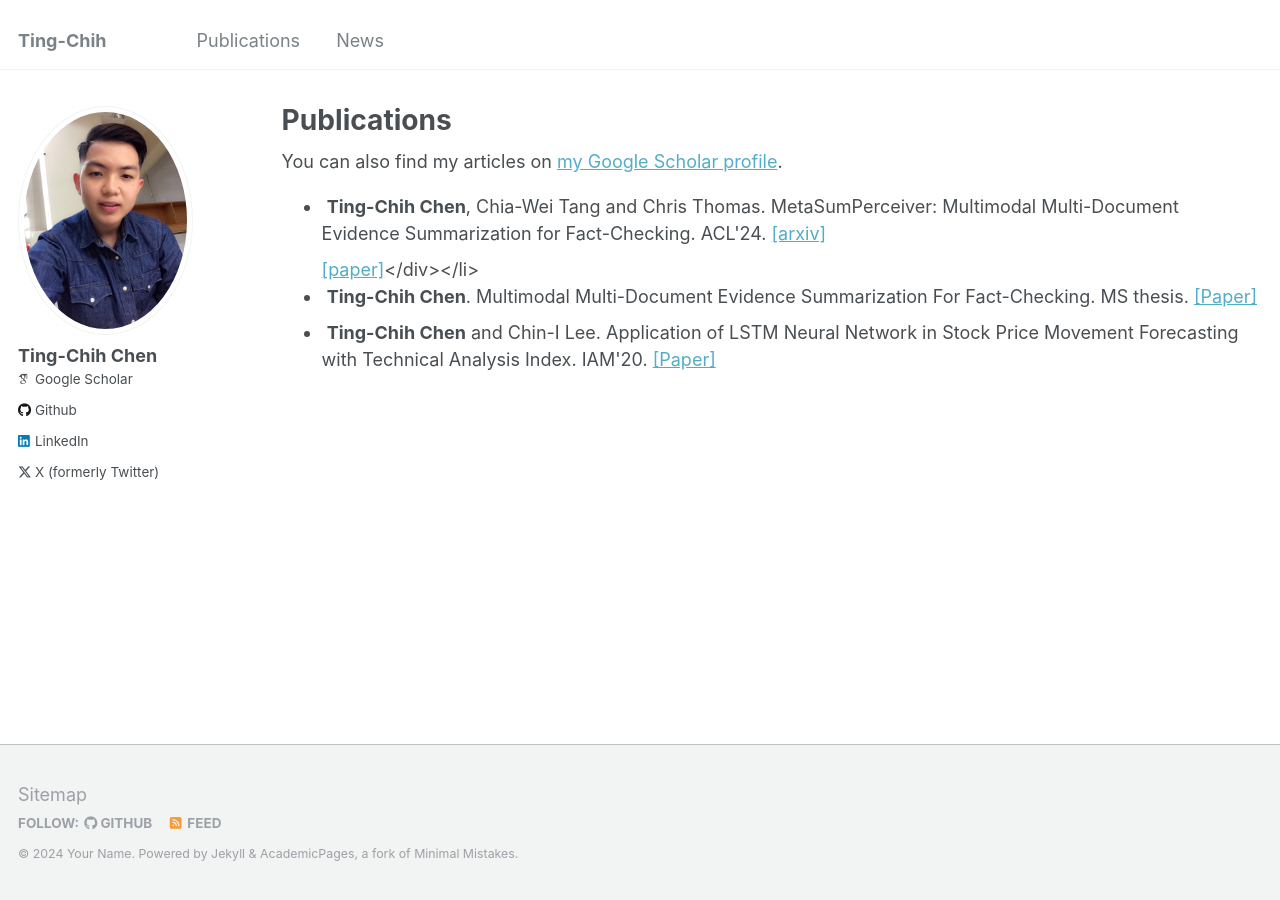
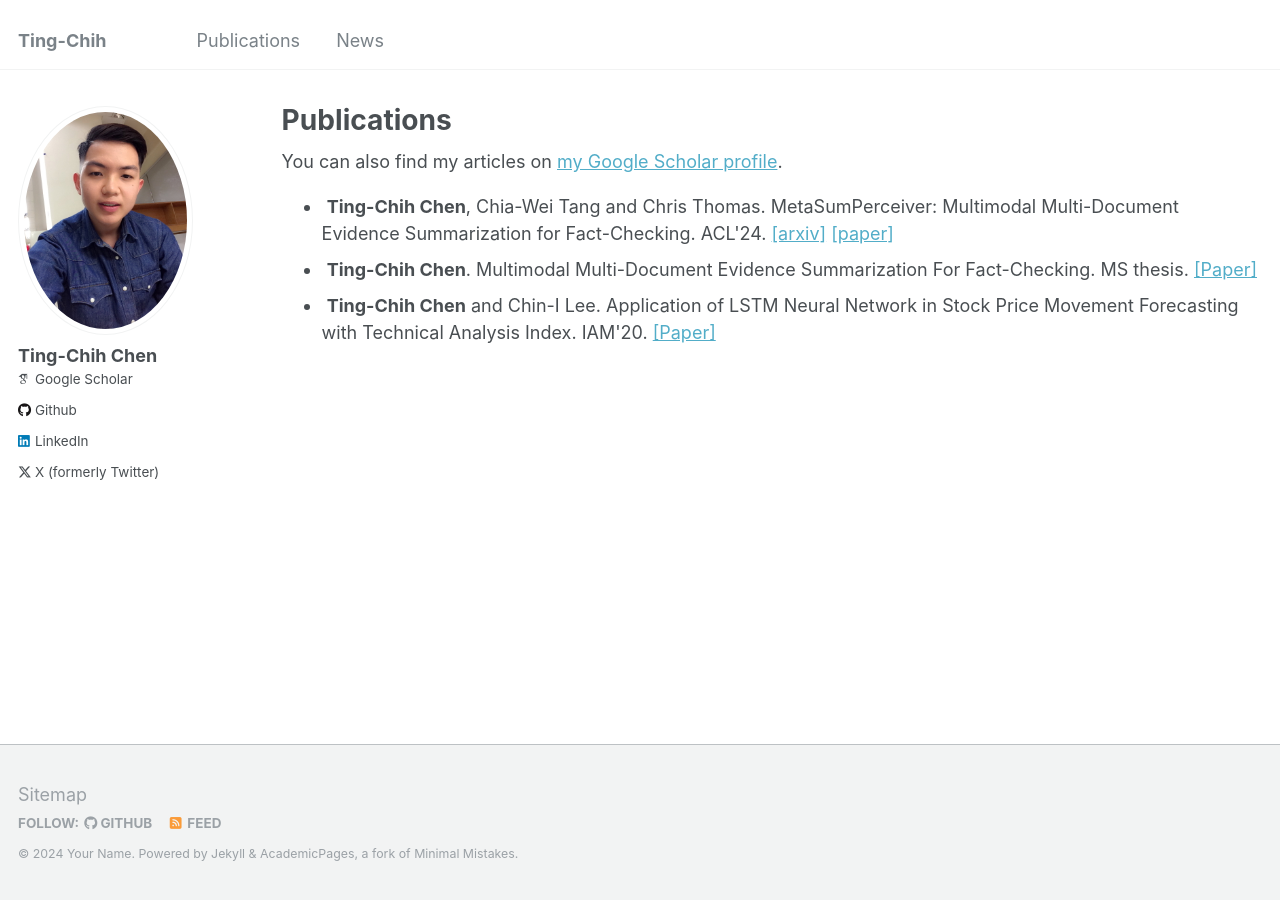
Before and after one commit to tingchihc/tingchihc.github.io, a Jekyll site: the page built from _pages/publications.md, in a window 1280 px wide. Built offline with Jekyll 4.4.1, drawn with Linux system fonts in a browser that asks for light colours; some web fonts are replaced.

Commit message:
Update publications.md

```diff
--- a/_pages/publications.md
+++ b/_pages/publications.md
@@ -10,7 +10,7 @@
 
   <ul>
 
-  <li><div class="wordwrap"> <b>Ting-Chih Chen</b>, Chia-Wei Tang and Chris Thomas. MetaSumPerceiver: Multimodal Multi-Document Evidence Summarization for Fact-Checking. ACL'24. <a href="https://arxiv.org/abs/2407.13089">[arxiv]</a></div></li> <a href="https://aclanthology.org/2024.acl-long.474/">[paper]</a></div></li>
+  <li><div class="wordwrap"> <b>Ting-Chih Chen</b>, Chia-Wei Tang and Chris Thomas. MetaSumPerceiver: Multimodal Multi-Document Evidence Summarization for Fact-Checking. ACL'24. <a href="https://arxiv.org/abs/2407.13089">[arxiv]</a> <a href="https://aclanthology.org/2024.acl-long.474/">[paper]</a></div></li>
 
   <li><div class="wordwrap"> <b>Ting-Chih Chen</b>. Multimodal Multi-Document Evidence Summarization For Fact-Checking. MS thesis. <a href="files/VT_Ting_THESIS.pdf">[Paper]</a></div></li>
 
```
